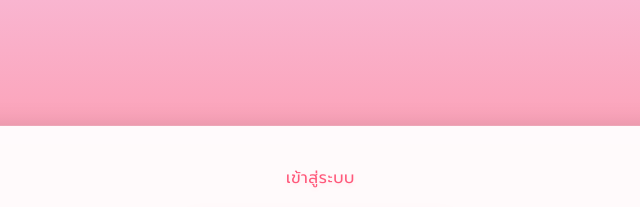
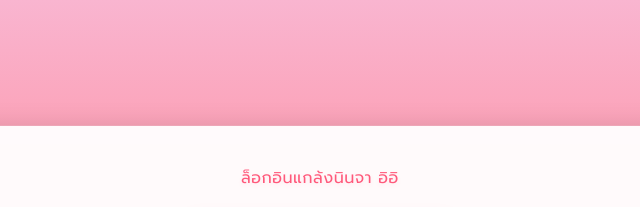
Before and after one commit to OkaShino9/login-, a plain HTML site: page index.html in a window 1280 px wide. Shown: the top 207 px of the page, 320-960 px from the left. Drawn offline with nearby package versions, Linux system fonts and the light colour scheme.

Commit message:
ีupdate

```diff
--- a/index.html
+++ b/index.html
@@ -19,7 +19,7 @@
   </head>
   <body>
     <div class="container animate__animated animate__fadeIn">
-      <h2 class="animate__animated animate__bounceIn animate__delay-1s">เข้าสู่ระบบ</h2>
+      <h2 class="animate__animated animate__bounceIn animate__delay-1s">ล็อกอินแกล้งนินจา อิอิ</h2>
       <img id="statusImage" class="animate__animated animate__zoomIn animate__delay-1s" src="./wait.jpg" alt="Status Image" />
       <form id="loginForm" class="animate__animated animate__fadeInUp animate__delay-1s">
         <div id="errorMessage" class="error-message"></div>
```
